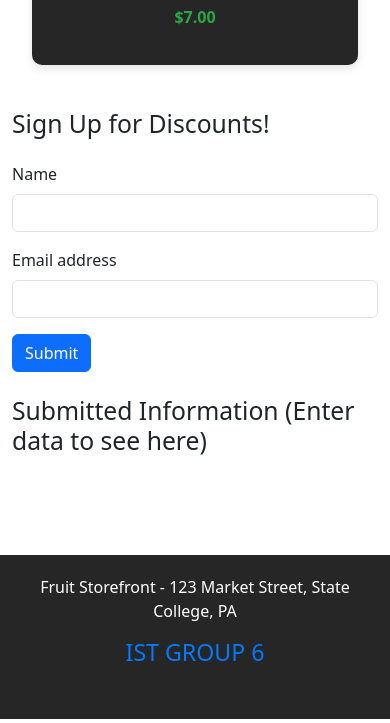
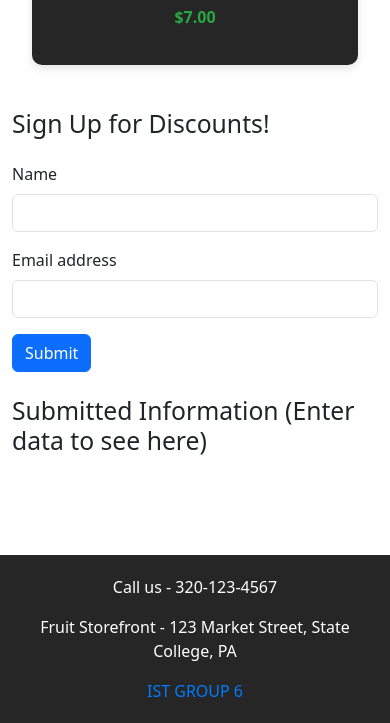
Before and after one commit to Sai4158/IST256_StoreFront, a plain HTML site: page index.html in a window 390 px wide. Shown: the part 1510-2233 px from the top of the page. Drawn offline with nearby package versions, Linux system fonts and the light colour scheme.

Commit message:
Added Store phone number

```diff
--- a/index.html
+++ b/index.html
@@ -81,10 +81,9 @@
 
     <!-- Footer with Store Address -->
     <footer class="footer">
+      <p>Call us - 320-123-4567</p>
       <p>Fruit Storefront - 123 Market Street, State College, PA</p>
-      <a href="https://github.com/Sai4158/IST256_StoreFront"
-        ><h3>IST GROUP 6</h3></a
-      >
+      <a href="https://github.com/Sai4158/IST256_StoreFront">IST GROUP 6</a>
       <br />
       <!-- <p>Names: Sai </p> -->
     </footer>
```
